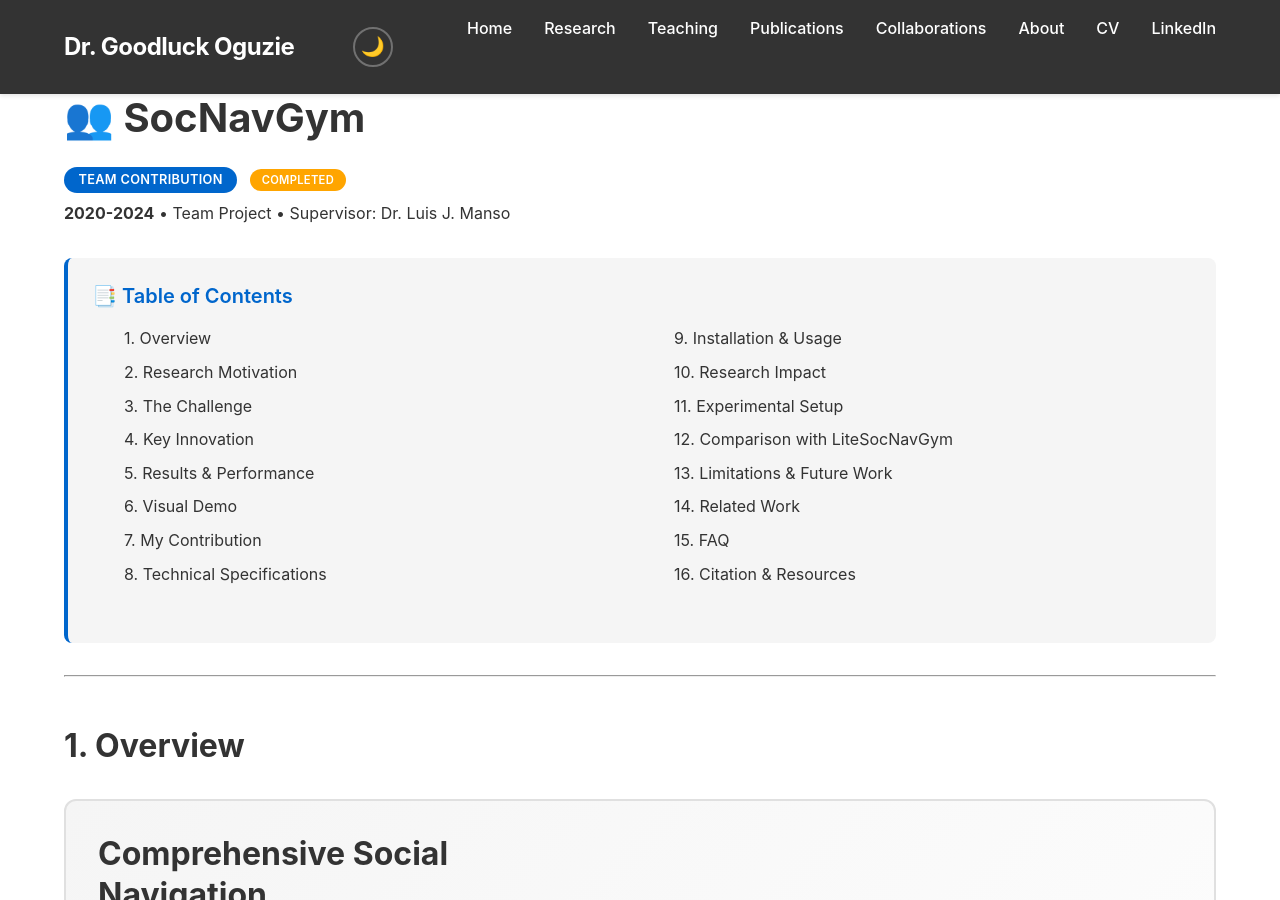
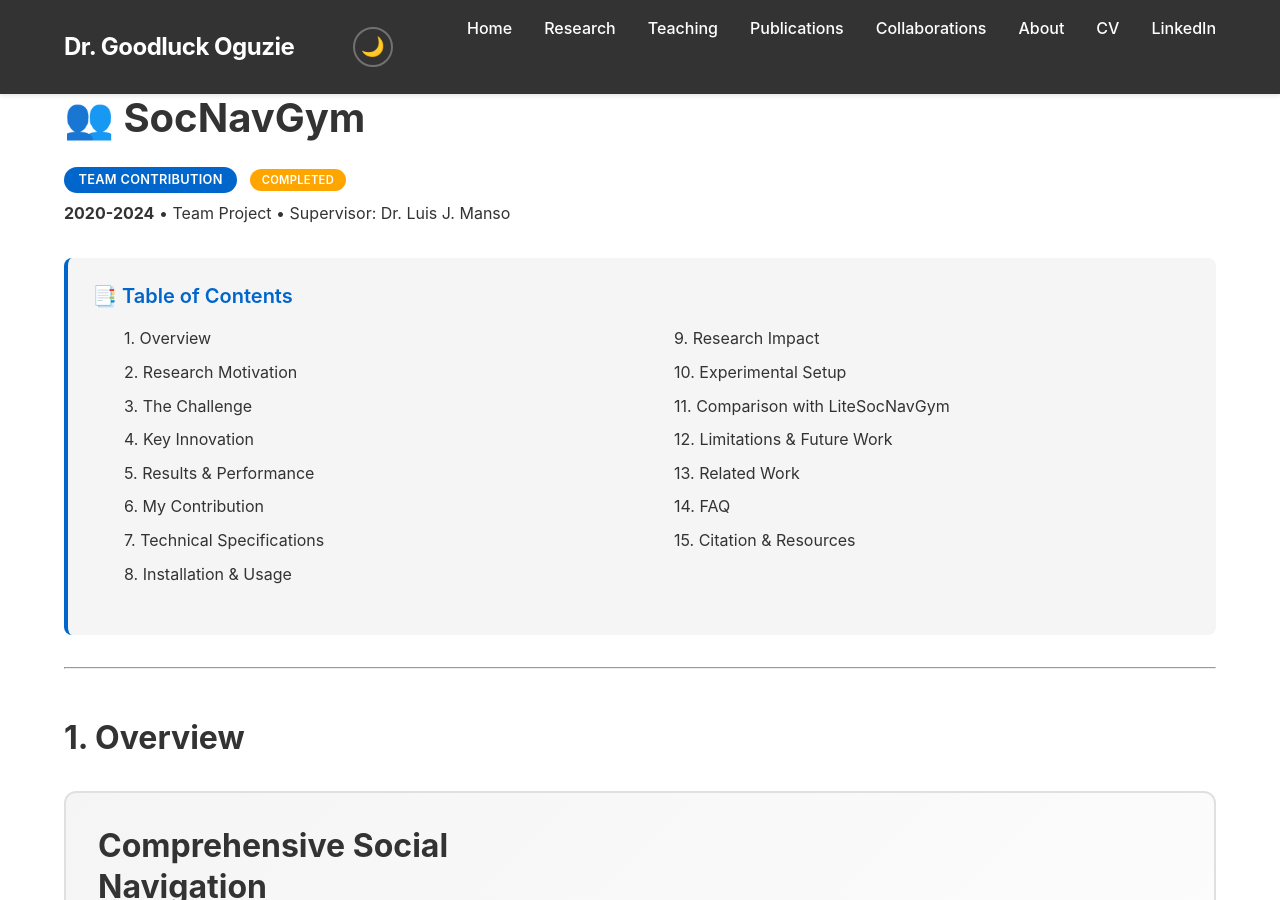
Before and after one commit to goodluckoguzie/goodluckoguzie.github.io, a Jekyll site: the page built from projects/socnavgym.md, in a window 1280 px wide and 900 px high. Built offline with Jekyll 4.4.1, drawn with Linux system fonts in a browser that asks for light colours; some of the changed text lies outside the part shown.

Commit message:
Remove Visual Demo section from SocNavGym page and renumber all subsequent sections

```diff
--- a/projects/socnavgym.md
+++ b/projects/socnavgym.md
@@ -19,17 +19,16 @@
     <li><a href="#challenge">3. The Challenge</a></li>
     <li><a href="#innovation">4. Key Innovation</a></li>
     <li><a href="#results">5. Results & Performance</a></li>
-    <li><a href="#visual-demo">6. Visual Demo</a></li>
-    <li><a href="#contribution">7. My Contribution</a></li>
-    <li><a href="#specs">8. Technical Specifications</a></li>
-    <li><a href="#usage">9. Installation & Usage</a></li>
-    <li><a href="#impact">10. Research Impact</a></li>
-    <li><a href="#setup">11. Experimental Setup</a></li>
-    <li><a href="#comparison">12. Comparison with LiteSocNavGym</a></li>
-    <li><a href="#limitations">13. Limitations & Future Work</a></li>
-    <li><a href="#related">14. Related Work</a></li>
-    <li><a href="#faq">15. FAQ</a></li>
-    <li><a href="#citation">16. Citation & Resources</a></li>
+    <li><a href="#contribution">6. My Contribution</a></li>
+    <li><a href="#specs">7. Technical Specifications</a></li>
+    <li><a href="#usage">8. Installation & Usage</a></li>
+    <li><a href="#impact">9. Research Impact</a></li>
+    <li><a href="#setup">10. Experimental Setup</a></li>
+    <li><a href="#comparison">11. Comparison with LiteSocNavGym</a></li>
+    <li><a href="#limitations">12. Limitations & Future Work</a></li>
+    <li><a href="#related">13. Related Work</a></li>
+    <li><a href="#faq">14. FAQ</a></li>
+    <li><a href="#citation">15. Citation & Resources</a></li>
   </ul>
 </div>
 
@@ -157,22 +156,7 @@
 
 ---
 
-## <a id="visual-demo"></a>6. Visual Demo
-
-<div class="project-media">
-  <div class="project-video-placeholder" style="grid-column: 1 / -1;">
-    <video autoplay muted loop playsinline style="max-width: 100%; height: auto; border-radius: 6px; margin-bottom: 1rem;">
-      <source src="{{ '/video/SocNavGym.mp4' | relative_url }}" type="video/mp4">
-      Your browser does not support the video tag.
-    </video>
-    <p><strong>Demo Video: SocNavGym Environment</strong></p>
-    <p>Watch the environment in action: multiple entities (robot, humans, obstacles) interacting in social navigation scenarios (see Technical Specifications section for entity details).</p>
-  </div>
-</div>
-
----
-
-## <a id="contribution"></a>7. My Contribution
+## <a id="contribution"></a>6. My Contribution
 
 ### Team Role
 
@@ -531,7 +515,7 @@
 
 ---
 
-## <a id="citation"></a>16. Citation & Resources
+## <a id="citation"></a>15. Citation & Resources
 
 ### Citation
 
```
Also changed, not shown: other parts of projects/socnavgym.md (+8 -8 lines).
